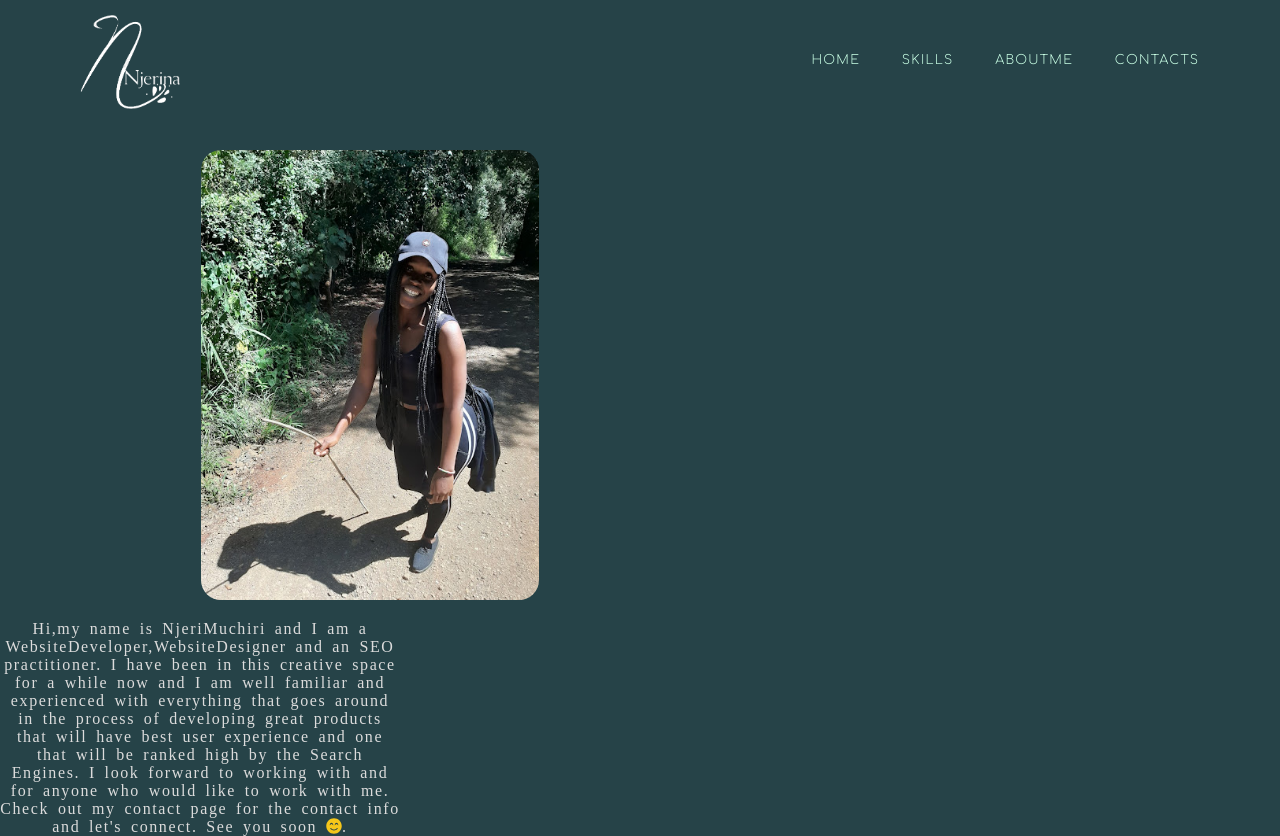
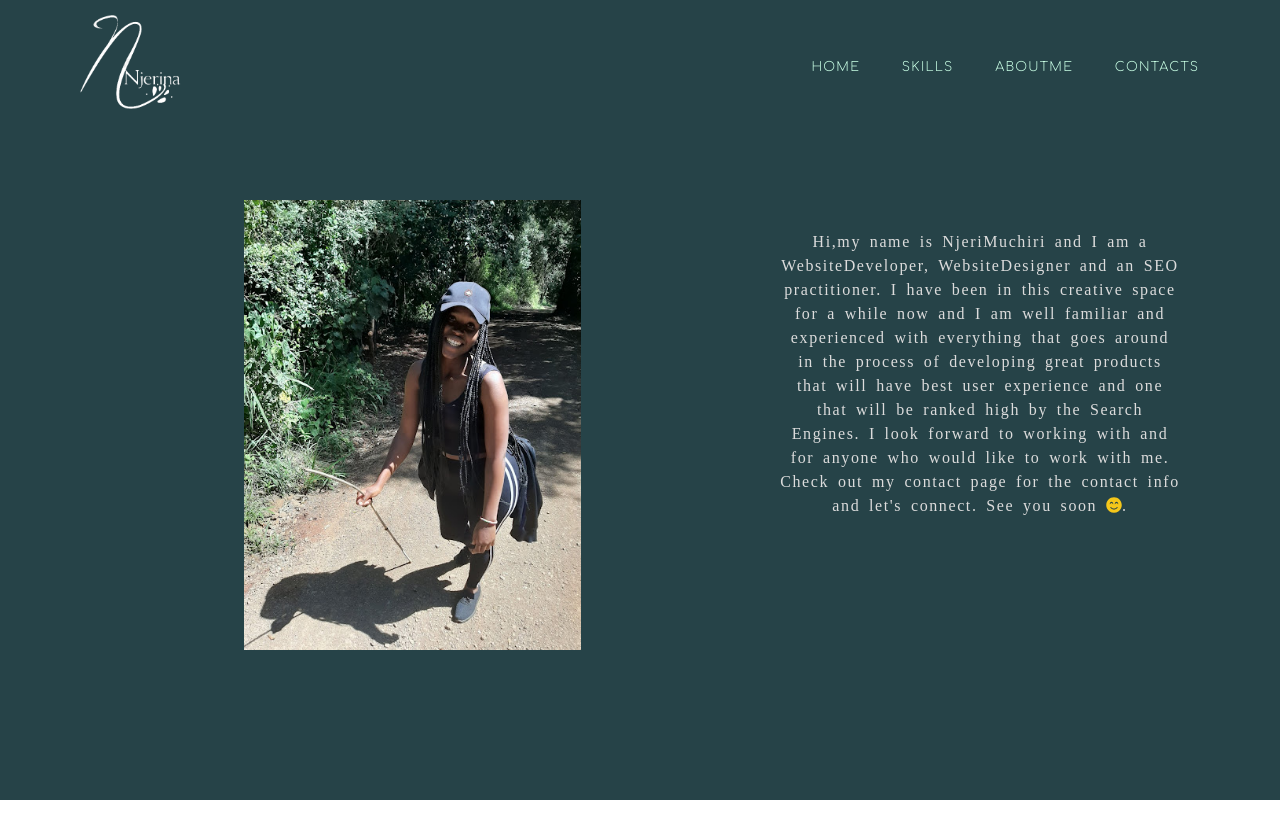
Before and after one commit to NjeriMuchiri/portfolio-app, a React (Create React App) app: page /Aboutme in a window 1280 px wide. After the commit the page ends 800 px from the top, so only its background shows below. Built offline with nearby package versions, Linux system fonts and the light colour scheme; a web font is replaced by a local one.

Commit message:
Changing some styling

```diff
--- a/src/Components/Aboutme.css
+++ b/src/Components/Aboutme.css
@@ -8,48 +8,58 @@
     min-height: 100vh;
     max-width:1170px;
     min-width:100vw;
-    display:grid;
-    grid-template-columns: 1fr 1fr;
+    overflow-y: hidden;
+    overflow-x: scroll;
+}
+.info-section{
+    display:flex;
+    flex-wrap: wrap;
     text-align: center;
     padding-top:150px;
-    overflow: auto;
+    margin-bottom: 30px;
+
 }
-.aboutme-section img{
+.aboutme-section::-webkit-scrollbar{
+    display:none;
+}
+.info-section img{
+    flex:50%;
     border-radius: 20px;
     object-fit: contain;
     height:450px;
     margin-left:45px;
-    position:relative;
     justify-self: center;
+    display:block;
+    margin-top: 50px;
+
 }
-.kashee-info{
+.info-section .kashee-info{
+    flex:50%;
+    margin-right:100px;
     max-width:25rem;
     color:#dcdcdc;
     letter-spacing: 0.1em;
     font-family: 'Sansita Swashed',cursive;
     font-size:1.0rem;
-    margin-top:20px;
+    margin-top:80px;
     word-spacing: 0.2em;
+    line-height: 1.5;
 }
-@media screen and (min-width:800px){
-    .aboutme-section{
-        display:grid;
+@media screen and (max-width:800px){
+    .info-section img .kashee-info {
+        flex:100%;
     }
-    .aboutme-section img{
+    .info-section img{
+        display:block;
         border-radius: 20px;
-        object-fit: contain;
-        /* position:relative; */
+        margin-left:2px;
+        perspective: 1px;
+    }
+    .info-section .kashee-info{
         display: block;
-        margin-left:100px;
+        max-width: 25rem;
+        text-align: center;
+        margin-right: 60px;
+    }
 
-    }
-    .aboutme-section img::before{
-        content:'';
-        position:absolute;
-        border:2px solid #aaf0d1;
-        width:100%;
-        height:100%;
-        top:2rem;
-        right:-2rem;
-    }
 }
--- a/src/Components/nav.css
+++ b/src/Components/nav.css
@@ -9,8 +9,8 @@
    top:0;
    width:100%;
    min-width:100vw;
-   padding:20px;
-   height:60px;
+   padding:30px;
+   height:auto;
    z-index:1;
 }
 
@@ -80,7 +80,7 @@
         width:100%;
         min-width:100vw;
         padding:60px;
-        height:60px;
+        height:auto;
         z-index:1;
     }
      .nav__color {
--- a/src/Pages/Aboutme.js
+++ b/src/Pages/Aboutme.js
@@ -8,9 +8,11 @@ const Aboutme = () => {
   return (
     <div className='aboutme-section'>
        <article className='info-section'>
-       <img src={Kashee} alt="NjeriMuchiri" />
+       <img
+       src={Kashee}
+       alt="NjeriMuchiri"  />
        <p className='kashee-info'>
-         Hi,my name is NjeriMuchiri and I am a WebsiteDeveloper,WebsiteDesigner and an SEO practitioner. I have been in this creative space for a while now and I am well familiar and experienced with everything that goes around in the process of developing great products that will have best user experience and one that will be ranked high by the Search Engines. I look forward to working with and for anyone who would like to work with me. Check out my contact page for the contact info and let's connect. See you soon <FontAwesomeIcon icon={faSmileBeam} style={{color:'#f5c71a'}} />.
+         Hi,my name is NjeriMuchiri and I am a WebsiteDeveloper, WebsiteDesigner and an SEO practitioner. I have been in this creative space for a while now and I am well familiar and experienced with everything that goes around in the process of developing great products that will have best user experience and one that will be ranked high by the Search Engines. I look forward to working with and for anyone who would like to work with me. Check out my contact page for the contact info and let's connect. See you soon <FontAwesomeIcon icon={faSmileBeam} style={{color:'#f5c71a'}} />.
        </p>
        </article>
     </div>
```
